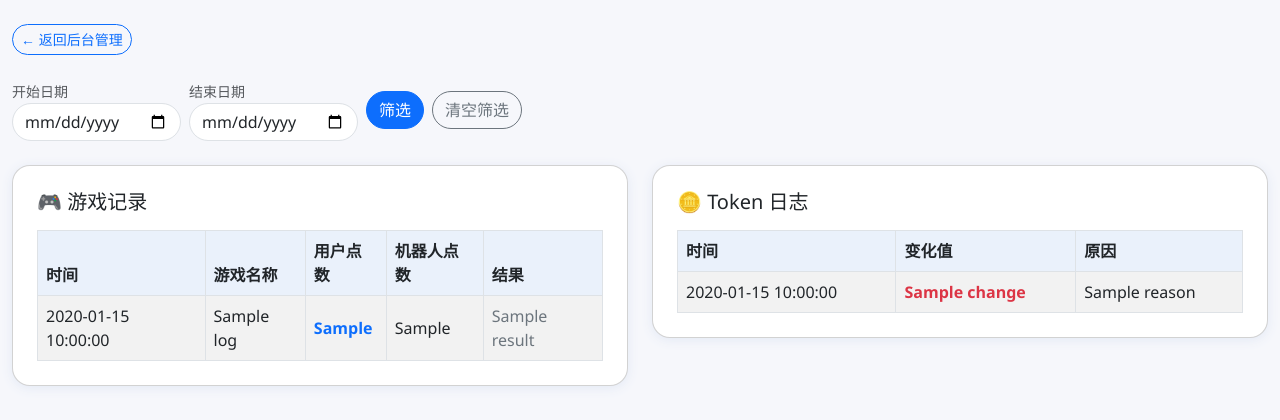
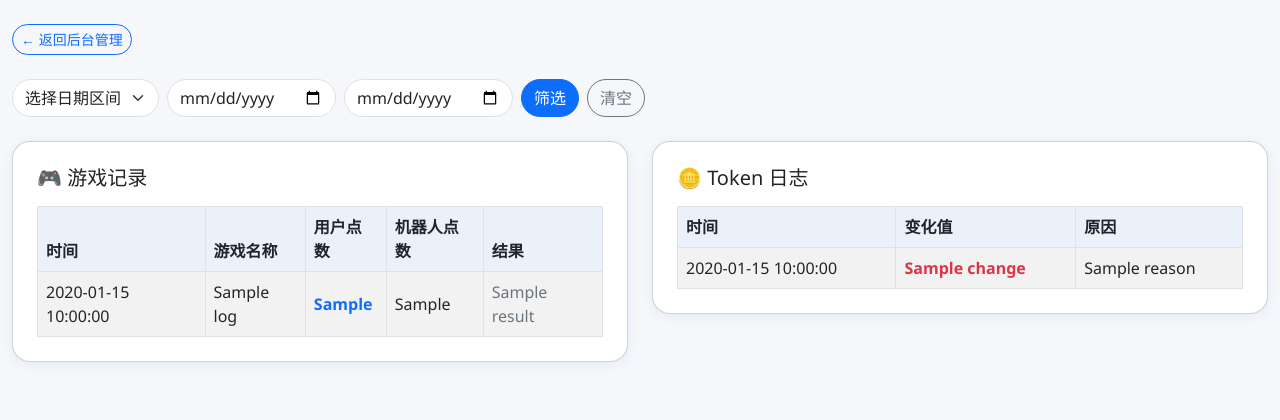
Before and after one commit to Dreamchaser-aus/candybackend, a Flask app: template templates/user_logs.html in a window 1280 px wide. Shown: the top 420 px of the page. Run offline with Flask 3, Linux system fonts and the light colour scheme; the template is opened without the code that fills it: most values are stand-ins (such as "Sample title", 1, 10 or a date in 2020); some libraries are stand-ins or nearby versions.

Commit message:
Update user_logs.html

```diff
--- a/templates/user_logs.html
+++ b/templates/user_logs.html
@@ -34,16 +34,24 @@
     <form class="row g-2 align-items-center mb-4" method="get">
       <input type="hidden" name="user_id" value="{{ user_id }}">
       <div class="col-auto">
-        <label for="start_date" class="form-label mb-0 small text-muted">开始日期</label>
-        <input type="date" id="start_date" name="start_date" value="{{ start_date or '' }}" class="form-control">
+        <select id="date_filter" name="range" class="form-select">
+          <option value="">选择日期区间</option>
+          <option value="today" {% if range == 'today' %}selected{% endif %}>今日</option>
+          <option value="this_week" {% if range == 'this_week' %}selected{% endif %}>本周</option>
+          <option value="this_month" {% if range == 'this_month' %}selected{% endif %}>本月</option>
+          <option value="all" {% if range == 'all' %}selected{% endif %}>全部</option>
+          <option value="custom" {% if range == 'custom' %}selected{% endif %}>自定义</option>
+        </select>
       </div>
       <div class="col-auto">
-        <label for="end_date" class="form-label mb-0 small text-muted">结束日期</label>
-        <input type="date" id="end_date" name="end_date" value="{{ end_date or '' }}" class="form-control">
+        <input type="date" id="start_date" name="start_date" value="{{ start_date or '' }}" class="form-control" placeholder="开始日期">
+      </div>
+      <div class="col-auto">
+        <input type="date" id="end_date" name="end_date" value="{{ end_date or '' }}" class="form-control" placeholder="结束日期">
       </div>
       <div class="col-auto d-flex align-items-end">
         <button type="submit" class="btn btn-primary me-2">筛选</button>
-        <a href="?user_id={{ user_id }}" class="btn btn-outline-secondary">清空筛选</a>
+        <a href="?user_id={{ user_id }}" class="btn btn-outline-secondary">清空</a>
       </div>
     </form>
 
@@ -127,28 +135,29 @@
       </div>
     </div>
 
-    <!-- 分页控件（如有分页） -->
+    <!-- 分页控件 -->
     {% if total_pages and total_pages > 1 %}
     <nav aria-label="分页" class="mt-4">
       <ul class="pagination justify-content-center">
         <li class="page-item {% if page <= 1 %}disabled{% endif %}">
-          <a class="page-link" href="?user_id={{ user_id }}&page={{ page-1 }}&start_date={{ start_date or '' }}&end_date={{ end_date or '' }}" aria-label="上一页">
+          <a class="page-link" href="?user_id={{ user_id }}&page={{ page-1 }}{% if range %}&range={{ range }}{% endif %}{% if start_date %}&start_date={{ start_date }}{% endif %}{% if end_date %}&end_date={{ end_date }}{% endif %}" aria-label="上一页">
             <span aria-hidden="true">&laquo;</span>
           </a>
         </li>
         {% for p in range(1, total_pages+1) %}
           <li class="page-item {% if page == p %}active{% endif %}">
-            <a class="page-link" href="?user_id={{ user_id }}&page={{ p }}&start_date={{ start_date or '' }}&end_date={{ end_date or '' }}">{{ p }}</a>
+            <a class="page-link" href="?user_id={{ user_id }}&page={{ p }}{% if range %}&range={{ range }}{% endif %}{% if start_date %}&start_date={{ start_date }}{% endif %}{% if end_date %}&end_date={{ end_date }}{% endif %}">{{ p }}</a>
           </li>
         {% endfor %}
         <li class="page-item {% if page >= total_pages %}disabled{% endif %}">
-          <a class="page-link" href="?user_id={{ user_id }}&page={{ page+1 }}&start_date={{ start_date or '' }}&end_date={{ end_date or '' }}" aria-label="下一页">
+          <a class="page-link" href="?user_id={{ user_id }}&page={{ page+1 }}{% if range %}&range={{ range }}{% endif %}{% if start_date %}&start_date={{ start_date }}{% endif %}{% if end_date %}&end_date={{ end_date }}{% endif %}" aria-label="下一页">
             <span aria-hidden="true">&raquo;</span>
           </a>
         </li>
       </ul>
     </nav>
     {% endif %}
+
   </div>
 </body>
 </html>
```
